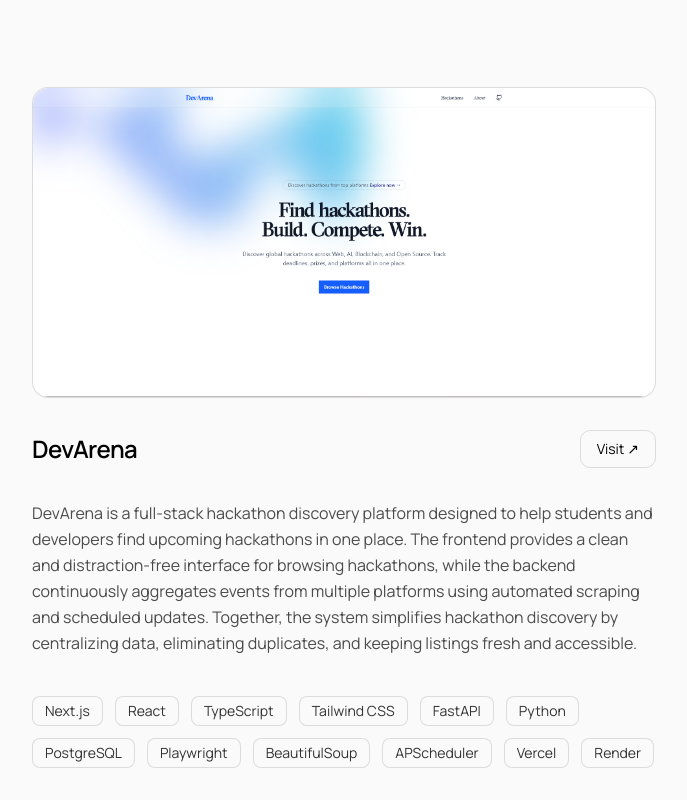
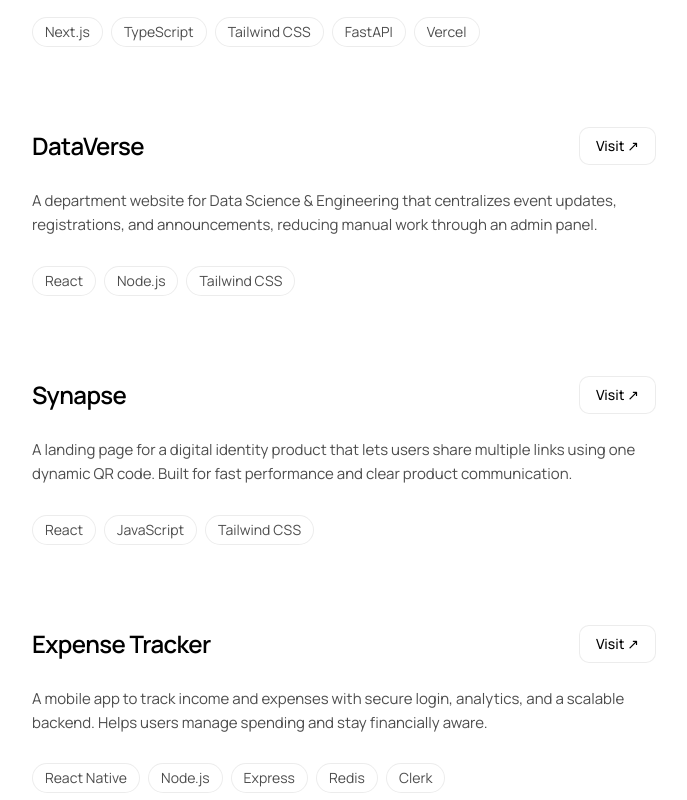
Before and after one commit to bichitrabehera/NextJS-Portfolio, a Next.js app: page /allprojects in a window 1280 px wide. Shown: the part 880-1680 px from the top of the page, without its empty margins (296-983 px from the left). Built offline with nearby package versions, Linux system fonts and the light colour scheme.

Commit message:
added new project

```diff
--- a/app/allprojects/page.tsx
+++ b/app/allprojects/page.tsx
@@ -1,12 +1,25 @@
-import Image from "next/image";
-import { notFound } from "next/navigation";
 import Link from "next/link";
 
 const projects = {
+  sheBuildsBLR: {
+    name: "SheBuilds BLR",
+    description:
+      "Official platform for the SheBuilds Bangalore community, built to showcase events, updates, and initiatives in one place. I led the web team, built most of the frontend, and integrated Cloudinary uploads for managing media content.",
+    image: "/assets/shebuildsblr.png",
+    techStack: [
+      "Next.js",
+      "TypeScript",
+      "Tailwind CSS",
+      "Cloudinary",
+      "Vercel",
+    ],
+    link: "https://shebuildsblr.vercel.app/",
+  },
+
   readmeAI: {
     name: "README.AI",
     description:
-      "README.AI is an AI-powered web application that helps developers generate clean, professional, and resume-ready README files for their GitHub repositories. Users can log in using GitHub, select any repository, and instantly generate a well-structured README based on repository metadata, file structure, and configuration files. The platform focuses on clarity, minimal design, and real-world usability, making it especially helpful for students and early-stage developers who struggle with writing effective documentation.",
+      "Helps developers generate clean, professional README files instantly by analyzing GitHub repositories. Useful for students and devs who struggle with writing structured documentation.",
     image: "/assets/readmeai.png",
     techStack: [
       "Next.js",
@@ -18,32 +31,20 @@
     ],
     link: "https://readme-ai-sand.vercel.app/",
   },
+
   devarena: {
     name: "DevArena",
     description:
-      "DevArena is a full-stack hackathon discovery platform designed to help students and developers find upcoming hackathons in one place. The frontend provides a clean and distraction-free interface for browsing hackathons, while the backend continuously aggregates events from multiple platforms using automated scraping and scheduled updates. Together, the system simplifies hackathon discovery by centralizing data, eliminating duplicates, and keeping listings fresh and accessible.",
+      "A hackathon discovery platform that collects and organizes upcoming hackathons from multiple sources, saving students time and keeping listings fresh and searchable.",
     image: "/assets/devarena.png",
-    techStack: [
-      "Next.js",
-      "React",
-      "TypeScript",
-      "Tailwind CSS",
-      "FastAPI",
-      "Python",
-      "PostgreSQL",
-      "Playwright",
-      "BeautifulSoup",
-      "APScheduler",
-      "Vercel",
-      "Render",
-    ],
+    techStack: ["Next.js", "TypeScript", "Tailwind CSS", "FastAPI", "Vercel"],
     link: "https://dev-arena-nine.vercel.app/",
   },
 
   dataverse: {
     name: "DataVerse",
     description:
-      "DataVerse is a full-featured website developed for the Department of Data Science and Engineering at AMC Engineering College. The platform serves as a central hub for department-related activities, including event announcements, registrations, and information sharing. It features a modern, fully responsive user interface designed for accessibility across devices. An integrated admin panel allows authorized users to manage events, registrations, and content efficiently, reducing manual work and improving operational workflow for the department.",
+      "A department website for Data Science & Engineering that centralizes event updates, registrations, and announcements, reducing manual work through an admin panel.",
     image: "/assets/dataverse.jpg",
     techStack: ["React", "Node.js", "Tailwind CSS"],
     link: "https://dataverseamcec.vercel.app/",
@@ -52,7 +53,7 @@
   synapse: {
     name: "Synapse",
     description:
-      "The Synapse Landing Page is a modern and visually engaging website built to introduce and promote Synapse, a digital identity platform. The project focuses on clean design, performance, and clear communication of the product’s value. It allows users to understand how Synapse enables sharing multiple online profiles and important links through a single dynamic QR code. The landing page emphasizes conversion, responsiveness, and smooth user experience, making it suitable for marketing and early user acquisition.",
+      "A landing page for a digital identity product that lets users share multiple links using one dynamic QR code. Built for fast performance and clear product communication.",
     image: "/assets/synapse.jpg",
     techStack: ["React", "JavaScript", "Tailwind CSS"],
     link: "https://synapseeee.vercel.app",
@@ -61,7 +62,7 @@
   "expense-tracker": {
     name: "Expense Tracker",
     description:
-      "The Expense Tracker App is a cross-platform mobile application built using React Native, designed to help users securely manage their personal finances. It allows users to track income and expenses in real time, view spending analytics through an interactive dashboard, and gain better financial awareness. The application includes email-verified authentication powered by Clerk and a scalable backend built with Node.js and Express. Redis is used to optimize performance and improve data retrieval speed, ensuring a smooth and responsive user experience.",
+      "A mobile app to track income and expenses with secure login, analytics, and a scalable backend. Helps users manage spending and stay financially aware.",
     image: "/assets/clearspend.png",
     techStack: ["React Native", "Node.js", "Express", "Redis", "Clerk"],
     link: "https://github.com/bichitrabehera/expense-tracker",
@@ -83,25 +84,10 @@
           <h1 className="text-2xl">My Projects</h1>
         </div>
 
-        <div className="max-w-3xl mx-auto space-y-24">
+        <div className="max-w-3xl mx-auto space-y-20">
           {projects &&
             Object.entries(projects).map(([key, project]) => (
-              <div key={key} className="space-y-8">
-                <div className="relative overflow-hidden rounded-2xl border bg-white/5">
-                  <Image
-                    src={project.image}
-                    alt={project.name}
-                    width={800}
-                    height={400}
-                    className="
-              rounded-2xl
-              transition-transform duration-500
-              hover:scale-[1.02]
-            "
-                    priority
-                  />
-                </div>
-
+              <div key={key} className="space-y-6">
                 <div className="flex items-center justify-between gap-4">
                   <h2 className="text-2xl font-semibold tracking-tight">
                     {project.name}
@@ -112,8 +98,11 @@
                     target="_blank"
                     rel="noopener noreferrer"
                     className="
-              text-sm px-4 py-2
-              border border-border rounded-lg
+              text-sm font-medium
+              px-4 py-2
+              border border-border/60
+              rounded-lg
+              bg-white/5
               transition
               hover:bg-foreground hover:text-background
             "
@@ -122,20 +111,21 @@
                   </a>
                 </div>
 
-                <p className="text-foreground/70 leading-relaxed max-w-3xl">
+                <p className="text-foreground/70 leading-relaxed text-[15px]">
                   {project.description}
                 </p>
 
-                <div className="flex flex-wrap gap-3 pt-2">
+                <div className="flex flex-wrap gap-2 pt-1">
                   {project.techStack.map((tech) => (
                     <span
                       key={tech}
                       className="
-                px-3 py-1 text-sm
-                border border-border
-                rounded-md
-                text-foreground/80
+                px-3 py-1
+                text-xs sm:text-sm
+                rounded-full
+                border border-border/60
                 bg-white/5
+                text-foreground/70
               "
                     >
                       {tech}
--- a/app/globals.css
+++ b/app/globals.css
@@ -56,7 +56,7 @@
 :root {
   --radius: 0.625rem;
 
-  --background: #fafafa;
+  --background: #ffffff;
   --foreground: #000000;
 
   --border: rgba(9, 10, 11, 0.12);
@@ -66,7 +66,7 @@
 
 .dark {
   --background: #000000;
-  --foreground: #fafafa;
+  --foreground: #ffffff;
 
   --border: rgba(250, 250, 250, 0.12);
   --input: rgba(250, 250, 250, 0.08);
--- a/app/layout.tsx
+++ b/app/layout.tsx
@@ -1,5 +1,6 @@
 import "./globals.css";
 import type { Metadata } from "next";
+import SmoothScrollProvider from "@/components/SmoothScrollProvider";
 
 export const metadata: Metadata = {
   title: {
@@ -37,7 +38,9 @@
   return (
     <html lang="en">
       <body className="flex flex-col min-h-screen">
-        <main className="flex-1">{children}</main>
+        <SmoothScrollProvider>
+          <main className="flex-1">{children}</main>
+        </SmoothScrollProvider>
       </body>
     </html>
   );
--- a/components/sections/Footer.tsx
+++ b/components/sections/Footer.tsx
@@ -1,7 +1,6 @@
 "use client";
 
 import { memo, useCallback, useMemo } from "react";
-import { motion } from "framer-motion";
 import { ArrowUp } from "lucide-react";
 
 function Footer() {
@@ -15,11 +14,7 @@
   const currentYear = useMemo(() => new Date().getFullYear(), []);
 
   return (
-    <motion.footer
-      initial={{ opacity: 0, y: 12 }}
-      whileInView={{ opacity: 1, y: 0 }}
-      viewport={{ once: true }}
-      transition={{ duration: 0.4 }}
+    <footer
       className="
         max-w-2xl mx-auto
         px-6 py-16
@@ -54,7 +49,7 @@
       >
         <ArrowUp className="w-4 h-4" />
       </button>
-    </motion.footer>
+    </footer>
   );
 }
 
--- a/components/sections/experience.tsx
+++ b/components/sections/experience.tsx
@@ -6,22 +6,16 @@
       role: "App Developer Intern",
       company: "Vayu Aarambh Innovations",
       duration: "Jan 2026 – Present",
-      // description:
-      // "Contributing to production-grade applications with a focus on UI improvements, feature development, and scalable workflows.",
     },
     {
       role: "Web Developer Intern",
       company: "Nuericorn Syndicate",
       duration: "Sept 2025 – Present",
-      description:
-        "Built REST APIs, MongoDB workflows, and reusable React + Tailwind components for a SaaS platform.",
     },
     {
       role: "Full Stack Developer",
       company: "Synapse",
       duration: "June 2025 – Present",
-      description:
-        "Developed and deployed a high-performance landing page focused on UX, performance, and modern frontend practices.",
     },
   ];
 
@@ -30,7 +24,7 @@
       id="experience"
       className="py-12 max-w-2xl mx-auto px-6 text-foreground "
     >
-      <h2 className="text-lg mb-4 font-bold">Career</h2>
+      <h2 className="text-xl mb-4 font-bold text-blue-600">Career</h2>
 
       <p className="text-foreground/70 mb-12 max-w-3xl">
         Hands-on experience gained through internships and real-world projects.
@@ -47,8 +41,6 @@
               <p className="text-sm font-light tracking-wide opacity-60">
                 {exp.role} , {exp.duration}
               </p>
-
-
             </div>
           </div>
         ))}
```
Also changed, not shown: components/BuyMeaCoffee.tsx (+12 -5 lines), components/GithubActivity.tsx (+8 -15 lines), components/sections/About.jsx (+28 -22 lines), components/sections/Home.tsx (+57 -8 lines), components/sections/Project.tsx (+5 -27 lines), components/sections/Skills.tsx (+4 -12 lines), components/sections/achievments.tsx (+3 -18 lines).
